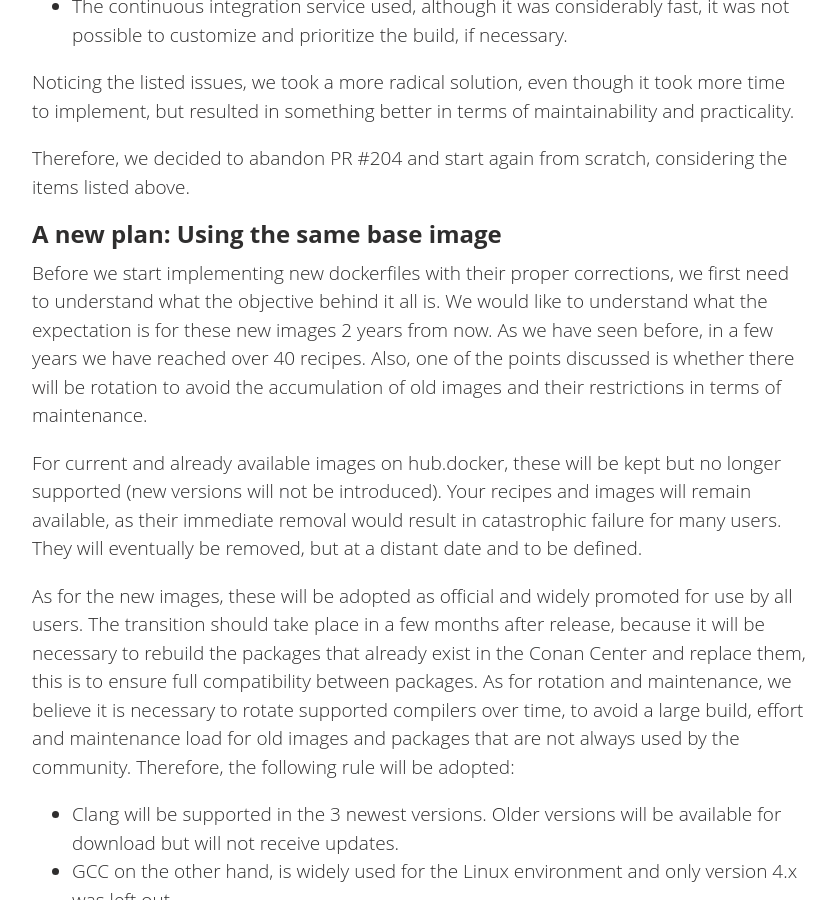
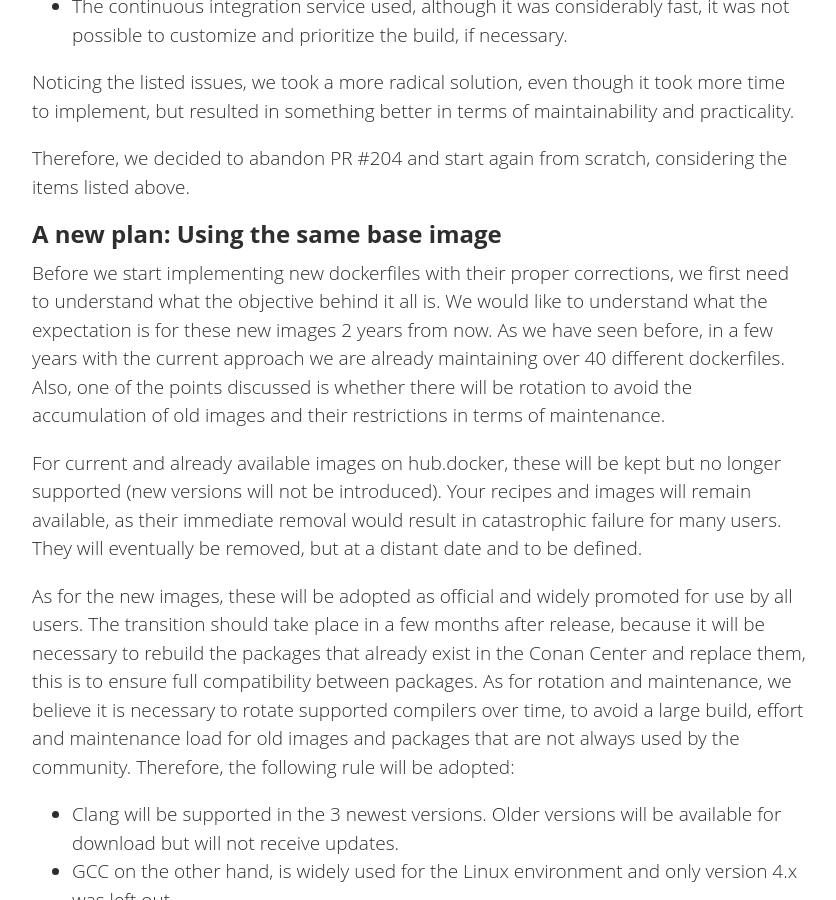
Before and after one commit to conan-io/conan-io.github.io, a Jekyll site: the page built from _posts/2021-07-21-Modern-docker-images.markdown, in a window 1280 px wide and 900 px high, scrolled down 1554 px. Shown: the whole window, without its empty margins (20-856 px from the left). Built offline with Jekyll 4.4.1, drawn with Linux system fonts in a browser that asks for light colours; comment, search, counter and statistics services are not loaded.

Commit message:
Update _posts/2021-07-21-Modern-docker-images.markdown
Co-authored-by: Javier G. Sogo <jgsogo@gmail.com>

```diff
--- a/_posts/2021-07-21-Modern-docker-images.markdown
+++ b/_posts/2021-07-21-Modern-docker-images.markdown
@@ -57,7 +57,7 @@ Therefore, we decided to abandon PR #204 and start again from scratch, consideri
 
 Before we start implementing new dockerfiles with their proper corrections, we first need to understand what the objective
 behind it all is. We would like to understand what the expectation is for these new images 2 years from now. As we have
-seen before, in a few years we have reached over 40 recipes. Also, one of the points discussed is whether there will be
+seen before, in a few years with the current approach we are already maintaining over 40 different dockerfiles. Also, one of the points discussed is whether there will be
 rotation to avoid the accumulation of old images and their restrictions in terms of maintenance.
 
 For current and already available images on hub.docker, these will be kept but no longer supported (new versions will
```
